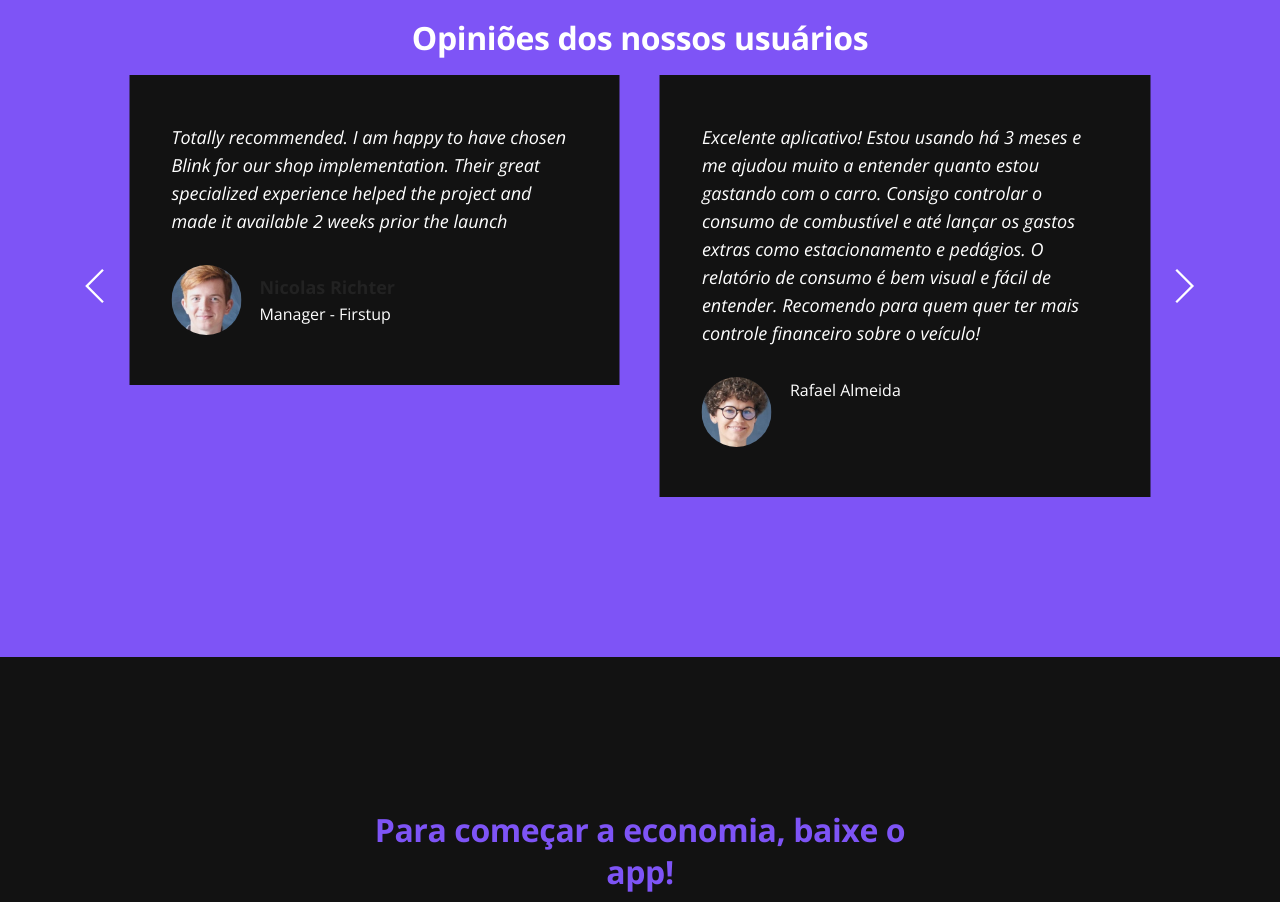
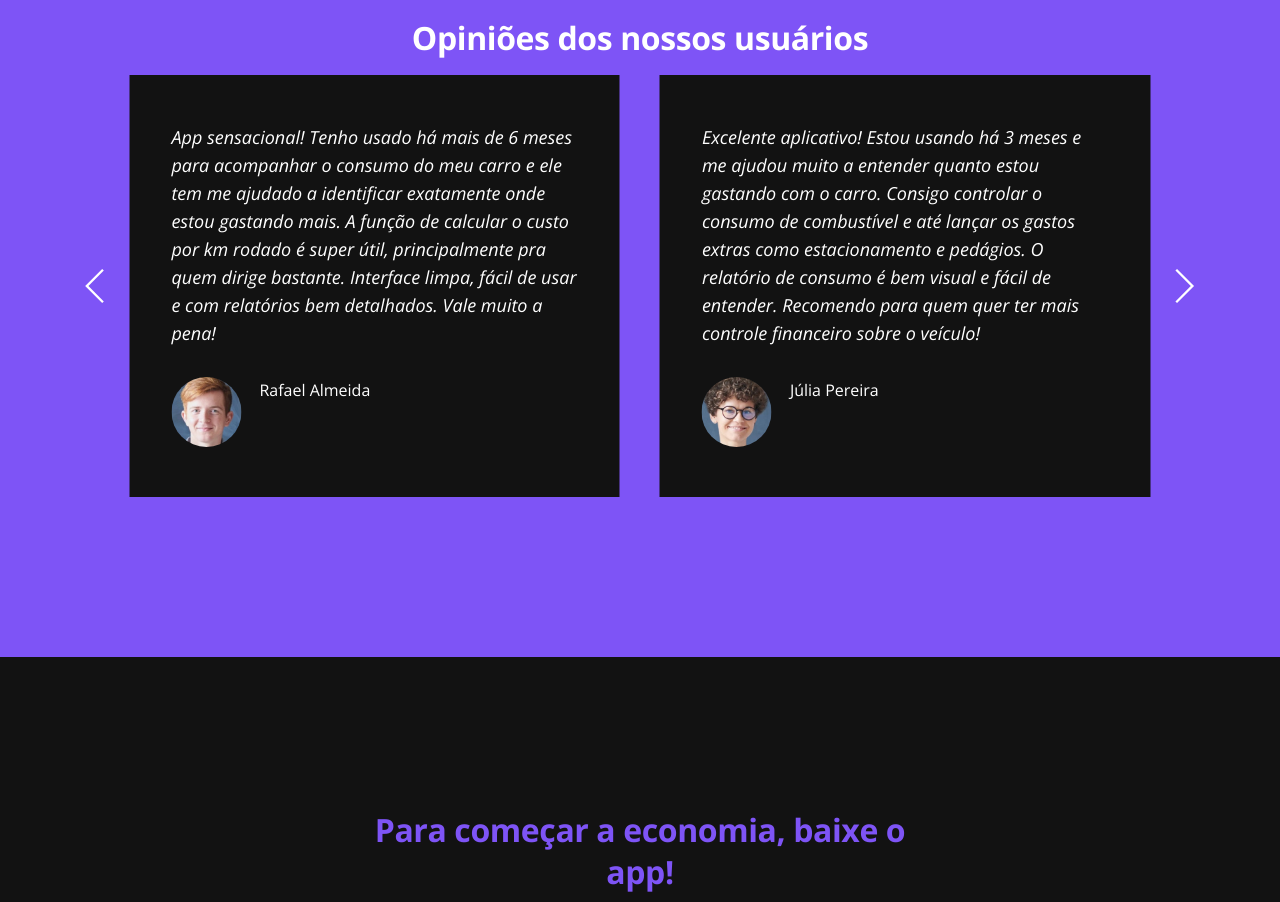
Before and after one commit to giotunes/DriveWise, a plain HTML site: page index.html in a window 1280 px wide. Shown: the part 5000-5902 px from the top of the page. Drawn offline with nearby package versions, Linux system fonts and the light colour scheme.

Commit message:
Update index.html

```diff
--- a/index.html
+++ b/index.html
@@ -277,7 +277,7 @@
                                             <div class="details">
                                                 <img class="testimonial-image" src="images/testimonial-1.jpg" alt="alternative">
                                                 <div class="text">
-                                                    <div class="occupation">Rafael Almeida</div>
+                                                    <div class="occupation">Júlia Pereira</div>
                                                 </div> <!-- end of text -->
                                             </div> <!-- end of testimonial-details -->
                                         </div>
@@ -289,12 +289,11 @@
                                 <div class="swiper-slide">
                                     <div class="card">
                                         <div class="card-body">
-                                            <p class="testimonial-text">Totally recommended. I am happy to have chosen Blink for our shop implementation. Their great specialized experience helped the project and made it available 2 weeks prior the launch</p>
+                                            <p class="testimonial-text">App sensacional! Tenho usado há mais de 6 meses para acompanhar o consumo do meu carro e ele tem me ajudado a identificar exatamente onde estou gastando mais. A função de calcular o custo por km rodado é super útil, principalmente pra quem dirige bastante. Interface limpa, fácil de usar e com relatórios bem detalhados. Vale muito a pena!</p>
                                             <div class="details">
                                                 <img class="testimonial-image" src="images/testimonial-2.jpg" alt="alternative">
                                                 <div class="text">
-                                                    <div class="testimonial-author">Nicolas Richter</div>
-                                                    <div class="occupation">Manager - Firstup</div>
+                                                    <div class="occupation">Rafael Almeida</div>
                                                 </div> <!-- end of text -->
                                             </div> <!-- end of testimonial-details -->
                                         </div>
```
